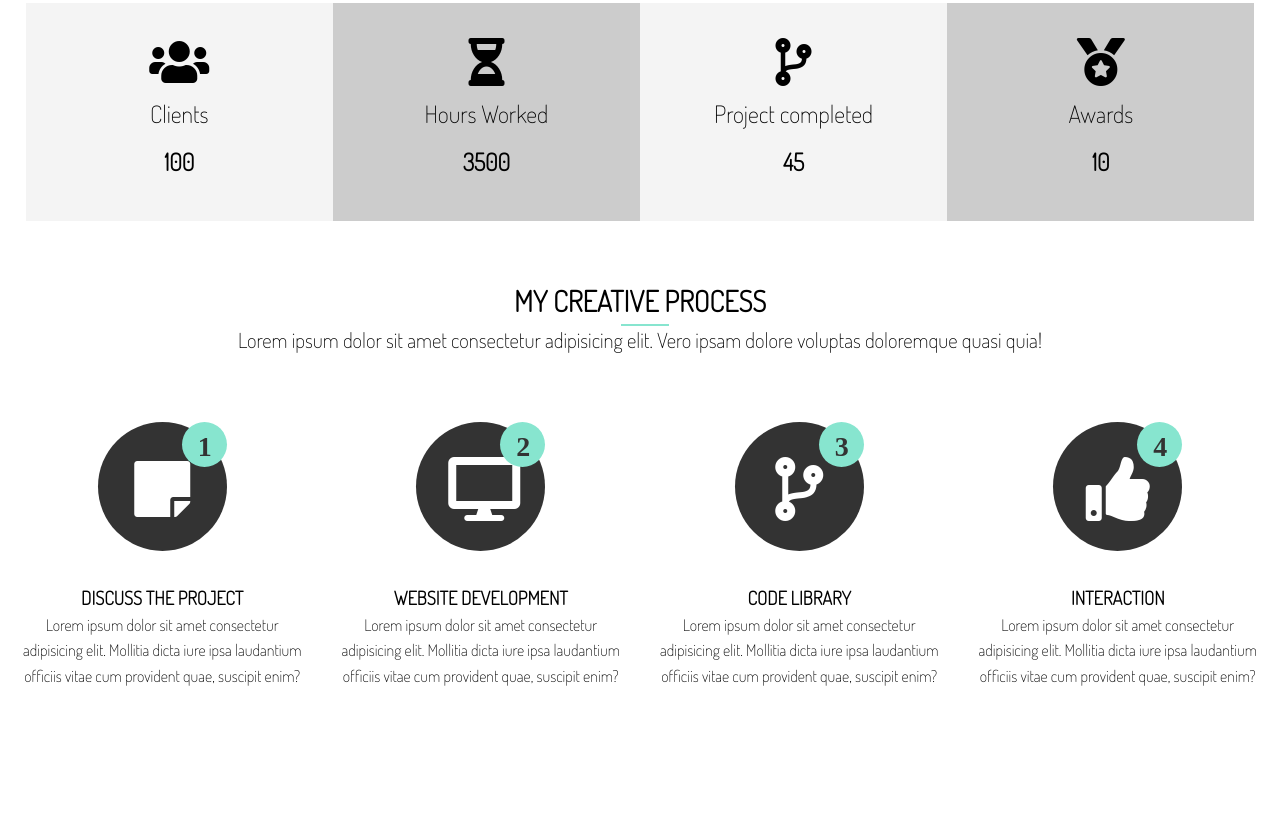
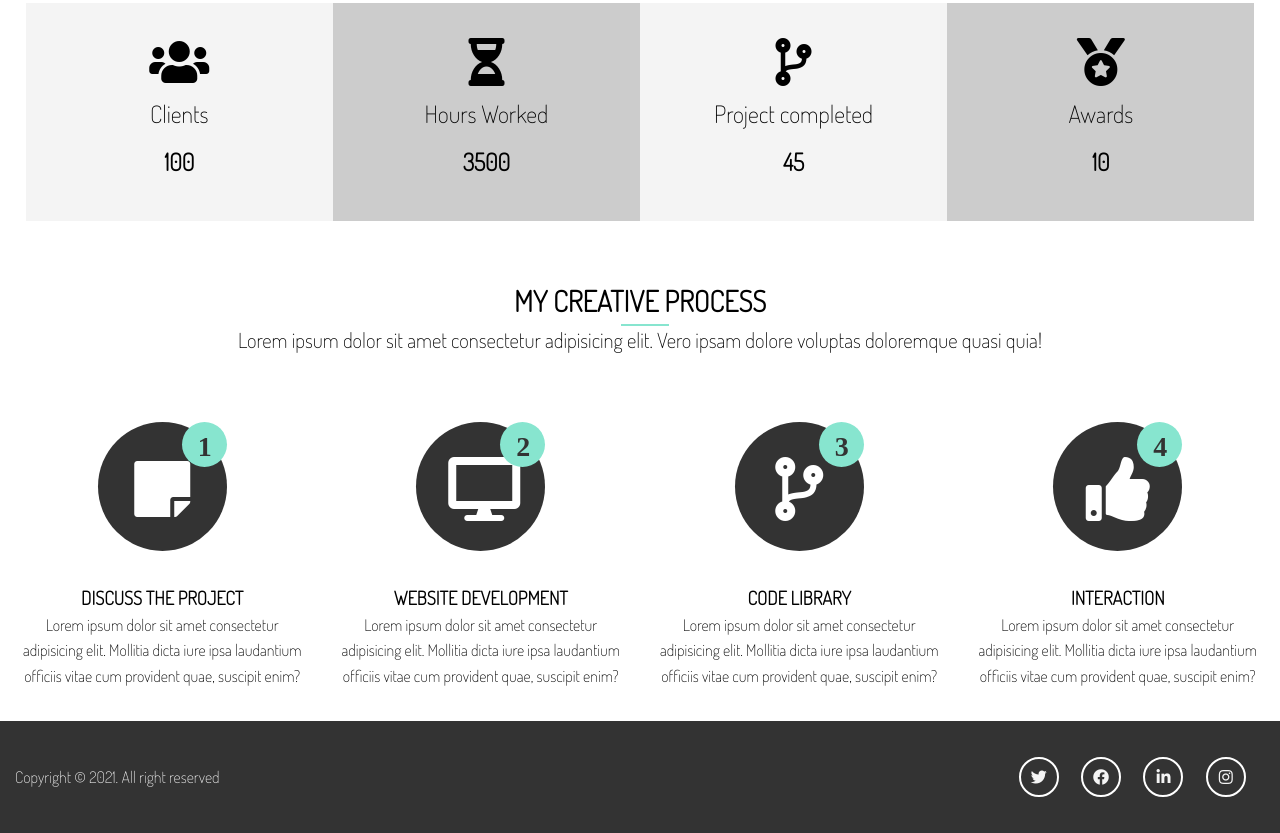
Before and after one commit to MeetaHaldar/portfolio_website, a website: page index.html in a window 1280 px wide. Shown: the part 1236-2069 px from the top of the page. Before the commit the page ends 1957 px from the top, so only its background shows below. Drawn offline with Linux system fonts and the light colour scheme.

Commit message:
completed footer

```diff
--- a/index.html
+++ b/index.html
@@ -223,6 +223,41 @@
       </div>
     </section>
 
+<!-- footer -->
+<footer id="main-footer">
+  <div class="footer-content container">
+    <p>Copyright &copy; 2021. All right reserved</p>
+    <div class="social">
+      <i class="fab fa-twitter"></i>
+      <i class="fab fa-facebook"></i>
+      <i class="fab fa-linkedin-in"></i>
+      <i class="fab fa-instagram"></i>
+    </div>
+  </div>
+</footer>
+
+
+
+
+
+
+
+
+
+
+
+
+
+
+
+
+
+
+
+
+
+
+
     <script src="./dist/js/typewriter.js"></script>
   </body>
 </html>
--- a/scss/main.scss
+++ b/scss/main.scss
@@ -191,18 +191,42 @@ a{
         color: $light-color;
     }
 }
+}   }
+}
+}
+
+// footer
+#main-footer{
+    background: $dark-color;
+    color: $light-color;
+    height: 7rem;
+    text-align: center;
+
+    .footer-content{
+display: flex;
+justify-content: space-between;
+height: 7rem;
+align-items: center;
+
+
+.social .fab{
+    margin-right: 1.2rem;
+border-radius: 50%;
+border: 2px #fff solid;
+padding: 0.5rem;;
+height: 20px;
+width: 20px;
+line-height: 20px;
+text-align: center;
+&:hover{
+    cursor: pointer;
+    background: $main-color;
+    color: $dark-color;
+    border: none;
+    width: 22px;
+}
 
 
 }
-
-
-
-
-
-
-
-
-
     }
 }
-}
```
Also changed, not shown: scss/main.css, 1 other file.
